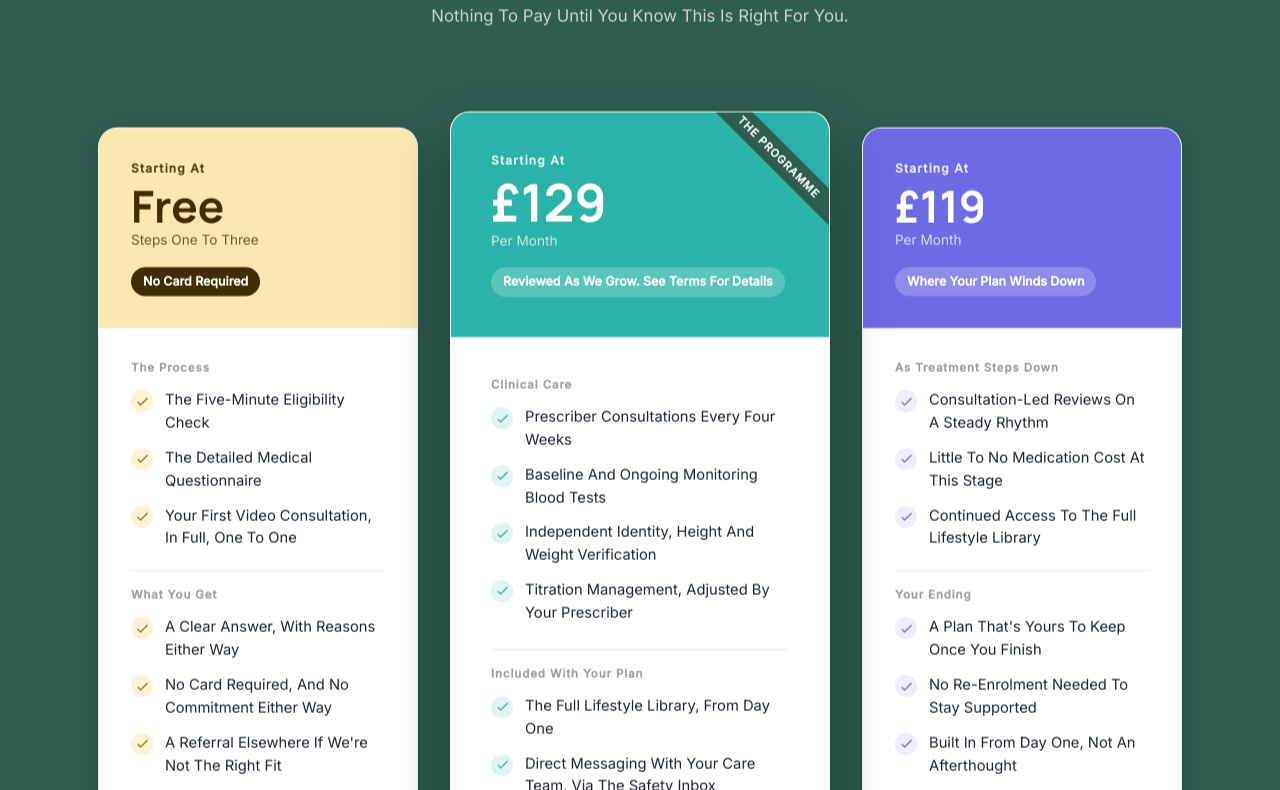
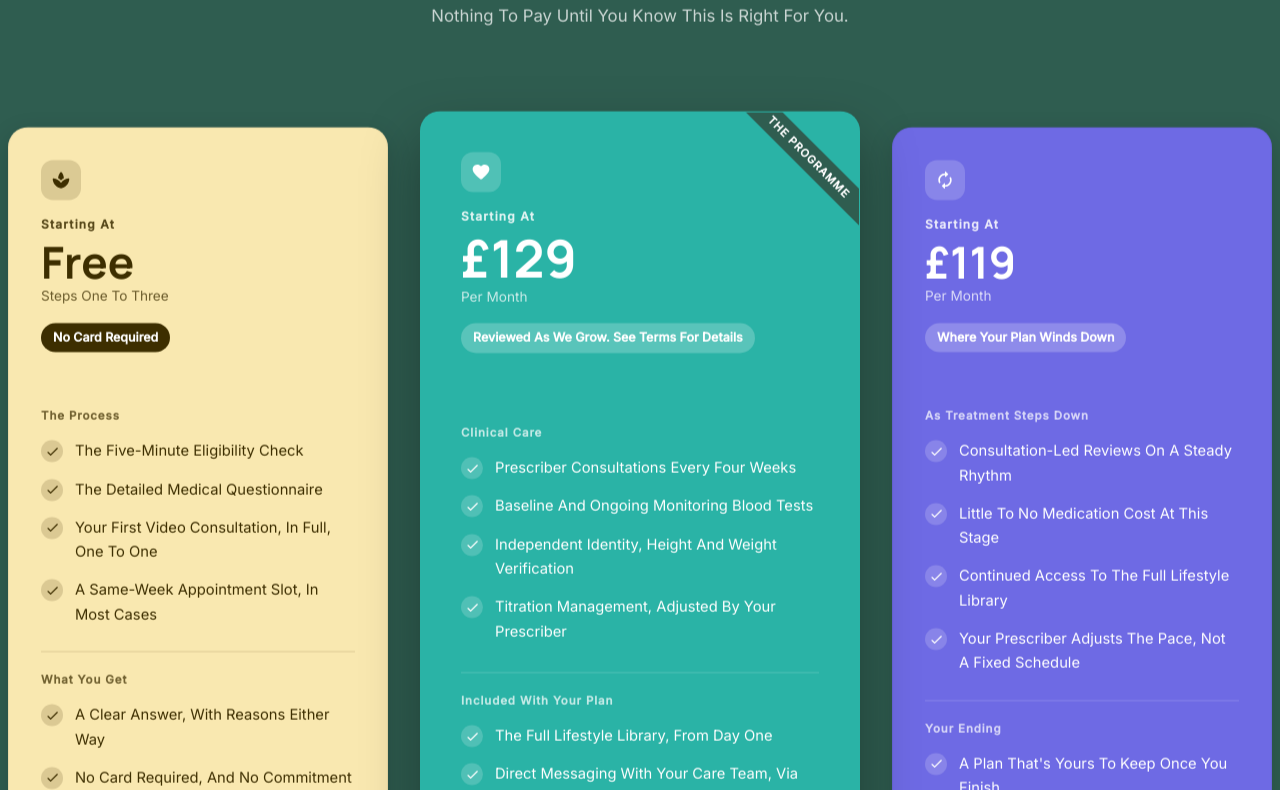
Before and after one commit to Lazare-Panam/serava-ui, a Next.js app: page /pricing in a window 1280 px wide. Shown: the part 1210-2000 px from the top of the page. Built offline with nearby package versions, Linux system fonts and the light colour scheme; what @mui/material-nextjs would draw is missing.

Commit message:
feat:update-pricing

```diff
--- a/src/app/pricing/PricingSection.tsx
+++ b/src/app/pricing/PricingSection.tsx
@@ -4,6 +4,9 @@ import Link from "next/link";
 import { alpha } from "@mui/material/styles";
 import { Box, Typography, Button, Chip } from "@mui/material";
 import CheckRoundedIcon from "@mui/icons-material/CheckRounded";
+import SpaRoundedIcon from "@mui/icons-material/SpaRounded";
+import FavoriteRoundedIcon from "@mui/icons-material/FavoriteRounded";
+import AutorenewRoundedIcon from "@mui/icons-material/AutorenewRounded";
 
 // Same buttery yellow ProgrammePaths.tsx already uses for its "starting
 // fresh" card, kept as a literal hex (not a theme token) for the same
@@ -25,6 +28,15 @@ type Plan = {
   featured?: boolean;
 };
 
+// One icon per tier, shown as a small badge in the header — gives each
+// card a visual anchor beyond the colour strip, rather than the tier
+// name being the only thing distinguishing it.
+const PLAN_ICON = {
+  suitability: SpaRoundedIcon,
+  subscription: FavoriteRoundedIcon,
+  maintenance: AutorenewRoundedIcon,
+} as const;
+
 const PLANS: Plan[] = [
   {
     id: "suitability",
@@ -39,6 +51,7 @@ const PLANS: Plan[] = [
           "The five-minute eligibility check",
           "The detailed medical questionnaire",
           "Your first video consultation, in full, one to one",
+          "A same-week appointment slot, in most cases",
         ],
       },
       {
@@ -47,6 +60,7 @@ const PLANS: Plan[] = [
           "A clear answer, with reasons either way",
           "No card required, and no commitment either way",
           "A referral elsewhere if we're not the right fit",
+          "A written summary of the consultation to keep",
         ],
       },
     ],
@@ -106,6 +120,7 @@ const PLANS: Plan[] = [
           "Consultation-led reviews on a steady rhythm",
           "Little to no medication cost at this stage",
           "Continued access to the full Lifestyle Library",
+          "Your prescriber adjusts the pace, not a fixed schedule",
         ],
       },
       {
@@ -114,6 +129,7 @@ const PLANS: Plan[] = [
           "A plan that's yours to keep once you finish",
           "No re-enrolment needed to stay supported",
           "Built in from day one, not an afterthought",
+          "A final review to confirm you're ready to step away",
         ],
       },
     ],
@@ -133,33 +149,66 @@ const PLANS: Plan[] = [
 // almost no contrast against its own header, so it rendered as if the
 // pill were missing entirely even though the Chip was there. Every
 // variant now gets a solid, visibly-bounded pill like the other two.
+//
+// Full monochrome treatment — the ENTIRE card (header through footer,
+// button included) is one solid accent colour now, not just a header
+// strip over a white/pale-tinted body. Everything on top of that solid
+// colour is a light/near-white text or icon so it reads against a
+// saturated background, not a pale one. Each card is now unmistakably
+// "the yellow card" / "the teal card" / "the iris card" — a single flat
+// colour block per plan, not a colour cap on an otherwise neutral card.
 const ACCENT_TOKENS = {
   amber: {
-    headerBg: BUTTERY_YELLOW,
-    headerText: "#3D2E00",
-    checkColor: "#8A6D00",
+    cardBg: BUTTERY_YELLOW,
+    text: "#3D2E00",
+    secondaryText: "rgba(61,46,0,0.72)",
+    iconBg: "rgba(61,46,0,0.16)",
+    iconColor: "#3D2E00",
+    checkBg: "rgba(61,46,0,0.16)",
+    checkColor: "#3D2E00",
     chipBg: "#3D2E00",
     chipTextColor: "#FFFFFF",
+    dividerColor: "rgba(61,46,0,0.16)",
+    ctaBg: "#3D2E00",
+    ctaText: "#FFFFFF",
   },
   iris: {
-    headerBg: "accentBrand.main",
-    headerText: "accentBrand.contrastText",
-    checkColor: "accentBrand.main",
+    cardBg: "accentBrand.main",
+    text: "accentBrand.contrastText",
+    secondaryText: (theme: any) =>
+      alpha(theme.palette.accentBrand.contrastText, 0.72),
+    iconBg: (theme: any) => alpha(theme.palette.accentBrand.contrastText, 0.18),
+    iconColor: "accentBrand.contrastText",
+    checkBg: (theme: any) =>
+      alpha(theme.palette.accentBrand.contrastText, 0.18),
+    checkColor: "accentBrand.contrastText",
     chipBg: (theme: any) => alpha(theme.palette.accentBrand.contrastText, 0.22),
     chipTextColor: "accentBrand.contrastText",
+    dividerColor: (theme: any) =>
+      alpha(theme.palette.accentBrand.contrastText, 0.18),
+    ctaBg: "accentBrand.contrastText",
+    ctaText: "accentBrand.main",
   },
   teal: {
-    headerBg: "primary.main",
-    headerText: "#FFFFFF",
-    checkColor: "primary.main",
+    cardBg: "primary.main",
+    text: "#FFFFFF",
+    secondaryText: "rgba(255,255,255,0.72)",
+    iconBg: "rgba(255,255,255,0.18)",
+    iconColor: "#FFFFFF",
+    checkBg: "rgba(255,255,255,0.18)",
+    checkColor: "#FFFFFF",
     chipBg: "rgba(255,255,255,0.22)",
     chipTextColor: "#FFFFFF",
+    dividerColor: "rgba(255,255,255,0.18)",
+    ctaBg: "#FFFFFF",
+    ctaText: "primary.main",
   },
 } as const;
 
 function PricingCard({ plan }: { plan: Plan }) {
   const tokens = ACCENT_TOKENS[plan.accent];
   const isFeatured = Boolean(plan.featured);
+  const PlanIcon = PLAN_ICON[plan.id as keyof typeof PLAN_ICON];
 
   return (
     <Box
@@ -167,7 +216,9 @@ function PricingCard({ plan }: { plan: Plan }) {
         position: "relative",
         overflow: "hidden",
         borderRadius: "20px",
-        bgcolor: "background.paper",
+        // Full monochrome card — one solid accent colour, header to
+        // footer, instead of a colour strip over a neutral body.
+        bgcolor: tokens.cardBg,
         border: "1px solid",
         borderColor: isFeatured ? "transparent" : "rgba(0,0,0,0.06)",
         boxShadow: isFeatured
@@ -181,7 +232,7 @@ function PricingCard({ plan }: { plan: Plan }) {
         // out from the other two rather than just having more content.
         minHeight: isFeatured ? 760 : 640,
         width: "100%",
-        maxWidth: isFeatured ? 380 : 320,
+        maxWidth: isFeatured ? 440 : 380,
         mx: "auto",
         // Nudge the featured card up slightly so it reads as "the" plan
         // rather than sitting flush in the same row as the other two.
@@ -237,14 +288,31 @@ function PricingCard({ plan }: { plan: Plan }) {
         </Box>
       )}
 
-      {/* Header block — the coloured zone carrying tier name + price */}
+      {/* Header block — tier name + price. No separate background any
+          more; it sits directly on the card's solid colour, with a
+          small icon badge as its visual anchor. */}
       <Box
         sx={{
-          bgcolor: tokens.headerBg,
-          color: tokens.headerText,
+          color: tokens.text,
           p: isFeatured ? 5 : 4,
+          pb: isFeatured ? 4 : 3,
         }}
       >
+        <Box
+          sx={{
+            width: 40,
+            height: 40,
+            borderRadius: "12px",
+            display: "flex",
+            alignItems: "center",
+            justifyContent: "center",
+            bgcolor: tokens.iconBg,
+            mb: 2,
+          }}
+        >
+          <PlanIcon sx={{ fontSize: 20, color: tokens.iconColor }} />
+        </Box>
+
         <Typography
           sx={{
             fontSize: "0.75rem",
@@ -297,12 +365,15 @@ function PricingCard({ plan }: { plan: Plan }) {
         />
       </Box>
 
-      {/* Body — checklist + CTA, same treatment across every tier */}
+      {/* Body — checklist + CTA, same treatment across every tier.
+          Gaps opened up throughout (section gap, item gap, line-height)
+          so the list reads as scannable groups rather than a dense wall
+          of small print. */}
       <Box
         sx={{
           display: "flex",
           flexDirection: "column",
-          gap: isFeatured ? 3 : 2.5,
+          gap: isFeatured ? 3.5 : 3,
           p: isFeatured ? 5 : 4,
           flexGrow: 1,
         }}
@@ -311,7 +382,7 @@ function PricingCard({ plan }: { plan: Plan }) {
           sx={{
             display: "flex",
             flexDirection: "column",
-            gap: isFeatured ? 3 : 2.5,
+            gap: isFeatured ? 3.5 : 3,
             flexGrow: 1,
           }}
         >
@@ -321,10 +392,10 @@ function PricingCard({ plan }: { plan: Plan }) {
               sx={{
                 display: "flex",
                 flexDirection: "column",
-                gap: 1.5,
-                pt: idx > 0 ? 2 : 0,
+                gap: 1.75,
+                pt: idx > 0 ? 2.5 : 0,
                 borderTop: idx > 0 ? "1px solid" : "none",
-                borderColor: "rgba(0,0,0,0.08)",
+                borderColor: tokens.dividerColor,
               }}
             >
               {section.heading && (
@@ -334,7 +405,7 @@ function PricingCard({ plan }: { plan: Plan }) {
                     fontWeight: 700,
                     letterSpacing: "0.08em",
                     textTransform: "uppercase",
-                    color: "text.disabled",
+                    color: tokens.secondaryText,
                   }}
                 >
                   {section.heading}
@@ -354,14 +425,7 @@ function PricingCard({ plan }: { plan: Plan }) {
                       display: "flex",
                       alignItems: "center",
                       justifyContent: "center",
-                      bgcolor:
-                        plan.accent === "amber"
-                          ? alpha(BUTTERY_YELLOW, 0.5)
-                          : plan.accent === "iris"
-                            ? (theme: any) =>
-                                alpha(theme.palette.accentBrand.main, 0.12)
-                            : (theme: any) =>
-                                alpha(theme.palette.primary.main, 0.14),
+                      bgcolor: tokens.checkBg,
                       mt: "1px",
                     }}
                   >
@@ -372,8 +436,8 @@ function PricingCard({ plan }: { plan: Plan }) {
                   <Typography
                     sx={{
                       fontSize: "0.92rem",
-                      lineHeight: 1.55,
-                      color: "text.secondary",
+                      lineHeight: 1.65,
+                      color: tokens.text,
                       textTransform: "none",
                     }}
                   >
@@ -396,9 +460,13 @@ function PricingCard({ plan }: { plan: Plan }) {
             mt: 1,
             fontWeight: 700,
             textTransform: "none",
-            bgcolor: "secondary.main",
-            color: "secondary.contrastText",
-            "&:hover": { bgcolor: "secondary.main", opacity: 0.9 },
+            // Per-card CTA colour instead of one universal secondary.main
+            // button on every card — each button now matches its own
+            // card's accent (dark-on-yellow, white-on-teal, etc.) rather
+            // than every card ending the same regardless of colour.
+            bgcolor: tokens.ctaBg,
+            color: tokens.ctaText,
+            "&:hover": { bgcolor: tokens.ctaBg, opacity: 0.88 },
           }}
         >
           {plan.cta}
@@ -488,9 +556,14 @@ export function PricingSection() {
           sx={{
             mx: "auto",
             mt: { xs: 6, md: 12 },
-            maxWidth: 1200,
+            maxWidth: 1400,
             display: "grid",
-            gridTemplateColumns: { xs: "1fr", md: "320px 380px 320px" },
+            // Widened from 320/380/320 — at the old widths, against a
+            // 640-760px minHeight, the columns were skinny enough that
+            // almost every feature line wrapped, which is what made the
+            // cards read as cramped/oddly tall rather than just "long
+            // lists". Wider columns let more text sit on one line.
+            gridTemplateColumns: { xs: "1fr", md: "380px 440px 380px" },
             justifyContent: "center",
             gap: { xs: 4, md: 4 },
             alignItems: "stretch",
```
